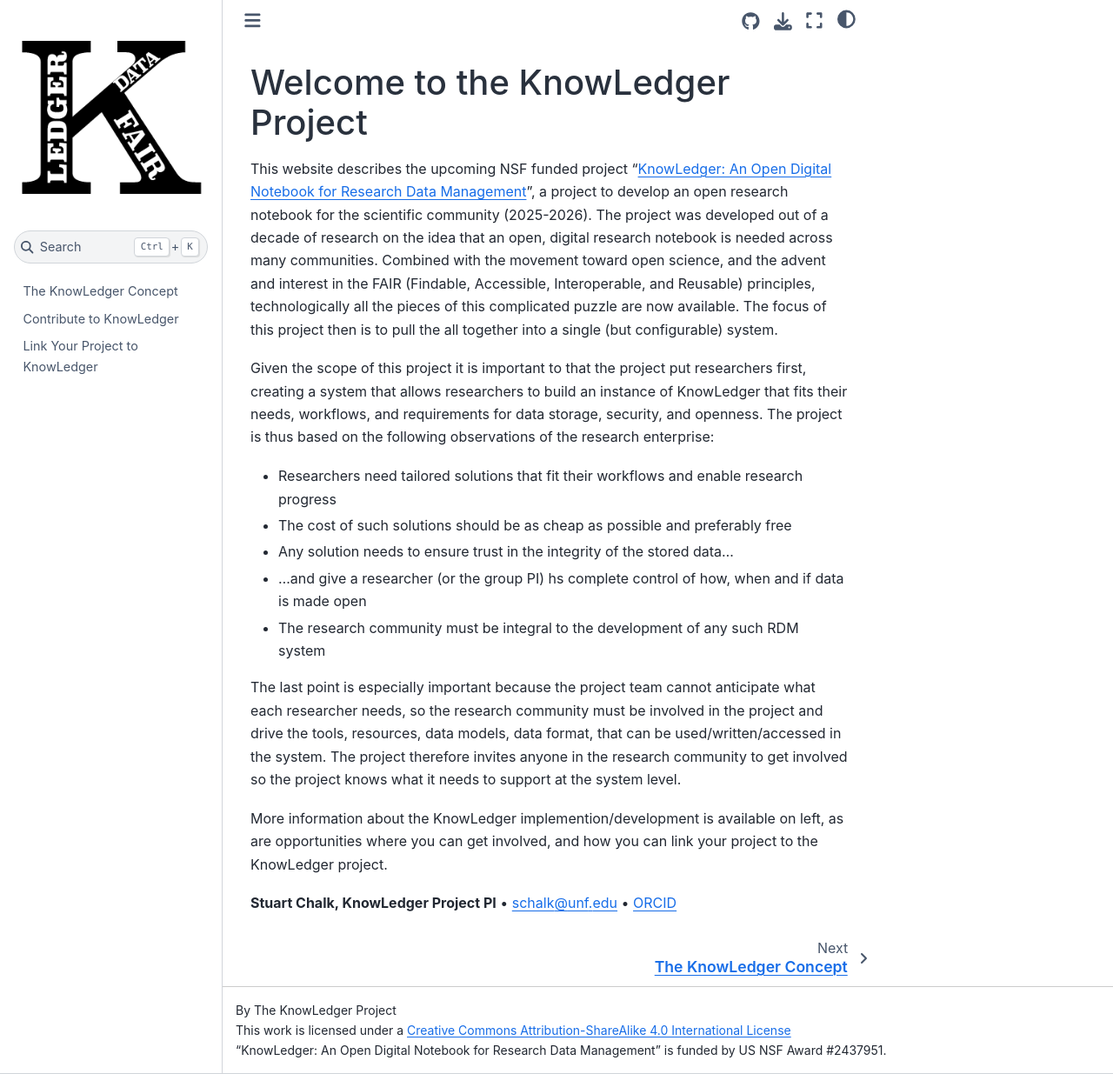
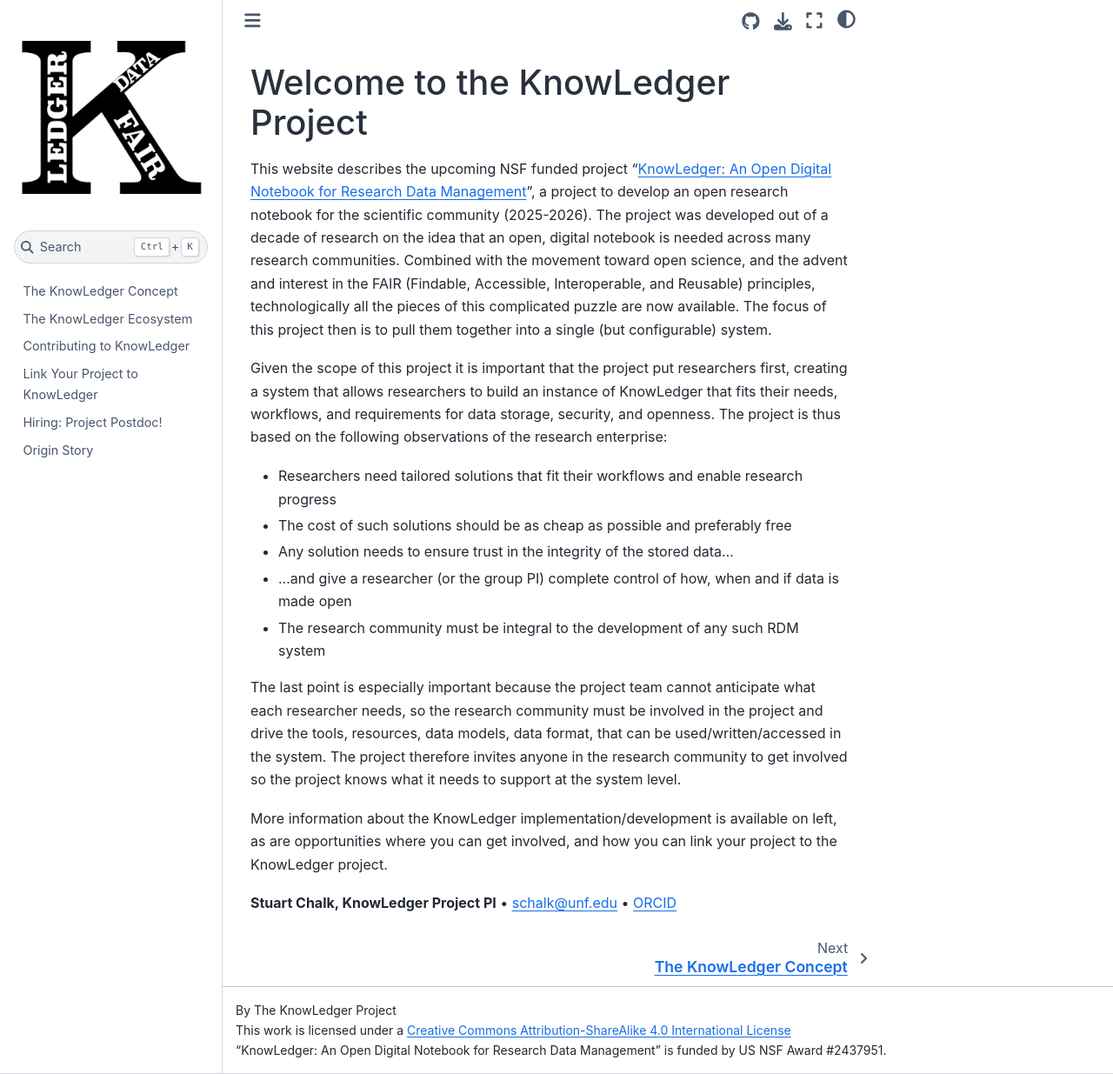
Before and after one commit to chalklab/knowledger, a Jupyter Book: the page built from book/intro.md, in a window 1280 px wide and 1235 px high. Shown: the whole window at 87% size. Built offline with Jupyter Book 1.0.4 settings and Sphinx 7.4.7 and the Sphinx Book theme 1.1.4, drawn with Linux system fonts in a browser that asks for light colours.

Commit message:
added more content

```diff
--- a/book/_config.yml
+++ b/book/_config.yml
@@ -32,7 +32,7 @@
   use_repository_button: true
   home_page_in_navbar: false
   extra_navbar: |
-    <p>Testing</>
+    <p>Testing</p>
   extra_footer: |
     <div>
     <p>This work is licensed under a <a href="http://creativecommons.org/licenses/by-sa/4.0/" rel="nofollow">Creative Commons Attribution-ShareAlike 4.0 International License</a></p>
--- a/book/_toc.yml
+++ b/book/_toc.yml
@@ -5,5 +5,8 @@
 root: intro
 chapters:
 - file: concept
-- file: getting_involved
-- file: link_your_project
+- file: ecosystem
+- file: contribute
+- file: projects
+- file: postdoc
+- file: origin
--- a/book/intro.md
+++ b/book/intro.md
@@ -1,20 +1,19 @@
 # Welcome to the KnowLedger Project
 
-This website describes the upcoming NSF funded project
-"[KnowLedger: An Open Digital Notebook for Research Data Management](https://www.nsf.gov/awardsearch/showAward?AWD_ID=2437951)",
+This website describes the upcoming NSF funded project "[KnowLedger: An Open Digital Notebook for Research Data Management](https://www.nsf.gov/awardsearch/showAward?AWD_ID=2437951)",
 a project to develop an open research notebook for the scientific community (2025-2026). The project was developed out
-of a decade of research on the idea that an open, digital research notebook is needed across many communities.  Combined
+of a decade of research on the idea that an open, digital notebook is needed across many research communities.  Combined
 with the movement toward open science, and the advent and interest in the FAIR (Findable, Accessible, Interoperable, and
 Reusable) principles, technologically all the pieces of this complicated puzzle are now available.  The focus of this
-project then is to pull the all together into a single (but configurable) system.
+project then is to pull them together into a single (but configurable) system.
 
-Given the scope of this project it is important to that the project put researchers first, creating a system that allows
+Given the scope of this project it is important that the project put researchers first, creating a system that allows
 researchers to build an instance of KnowLedger that fits their needs, workflows, and requirements for data storage,
 security, and openness.  The project is thus based on the following observations of the research enterprise:
 - Researchers need tailored solutions that fit their workflows and enable research progress
 - The cost of such solutions should be as cheap as possible and preferably free
 - Any solution needs to ensure trust in the integrity of the stored data...
-- ...and give a researcher (or the group PI) hs complete control of how, when and if data is made open
+- ...and give a researcher (or the group PI) complete control of how, when and if data is made open
 - The research community must be integral to the development of any such RDM system
 
 The last point is especially important because the project team cannot anticipate what each researcher needs, so the
@@ -22,9 +21,7 @@
 used/written/accessed in the system.  The project therefore invites anyone in the research community to get involved so
 the project knows what it needs to support at the system level.
 
-More information about the KnowLedger implemention/development is available on left, as are opportunities where you can
+More information about the KnowLedger implementation/development is available on left, as are opportunities where you can
 get involved, and how you can link your project to the KnowLedger project.
 
-**Stuart Chalk, KnowLedger Project PI** &bullet;
-[schalk@unf.edu](mailto:schalk@unf.edu) &bullet;
-[ORCID](https://orcid.org/0000-0002-0703-7776)
+**Stuart Chalk, KnowLedger Project PI** &bullet; [schalk@unf.edu](mailto:schalk@unf.edu) &bullet; [ORCID](https://orcid.org/0000-0002-0703-7776)
```
Also changed, not shown: book/concept.md (+15 -14 lines), book/contribute.md (added, +40 -0 lines), book/ecosystem.md (added, +26 -0 lines), book/getting_involved.md (deleted, +0 -3 lines), book/link_your_project.md (deleted, +0 -1 lines), book/origin.md (added, +11 -0 lines), book/postdoc.md (added, +41 -0 lines), book/projects.md (added, +11 -0 lines), 1 other file.
